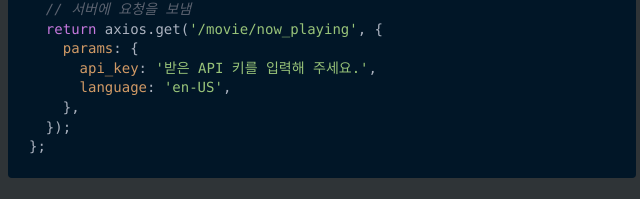
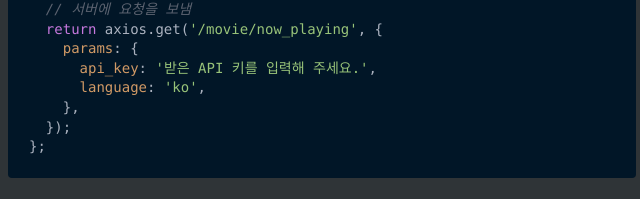
Before and after one commit to adfffewr/gatsby-blog, a Gatsby site: page /post/react_movie4 in a window 1280 px wide. Shown: the part 591-790 px from the top of the page, 318-958 px from the left. Built offline with nearby package versions, Linux system fonts and the light colour scheme; Gatsby itself is replaced by a stand-in of ours; some packages are replaced by stand-ins of ours; code samples lack their colours; a web font is replaced by a local one.

Commit message:
react_movie4 수정

```diff
--- a/src/posts/react_movie/react_movie4.md
+++ b/src/posts/react_movie/react_movie4.md
@@ -19,7 +19,7 @@
   return axios.get('/movie/now_playing', {
     params: {
       api_key: '받은 API 키를 입력해 주세요.',
-      language: 'en-US',
+      language: 'ko',
     },
   });
 };
```
